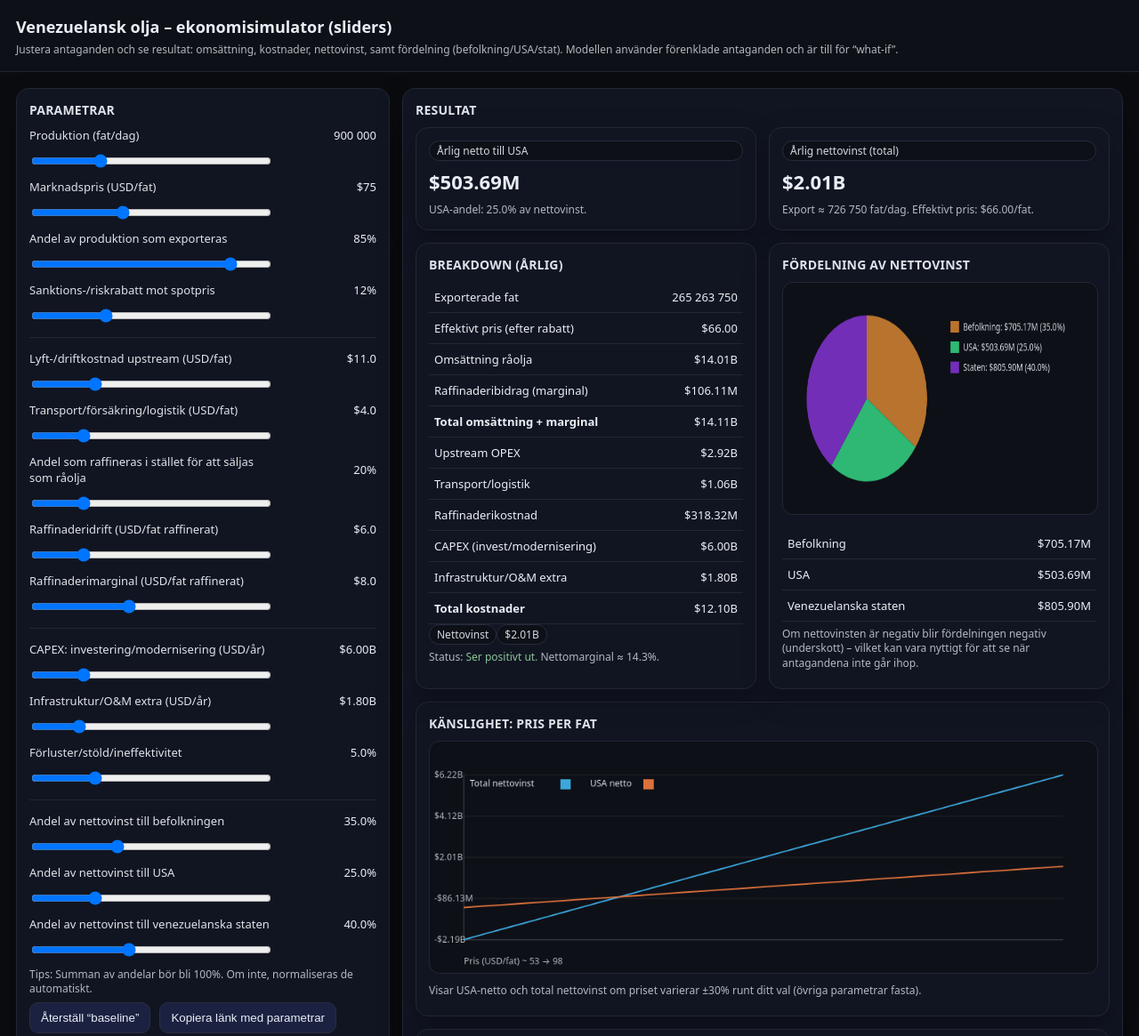
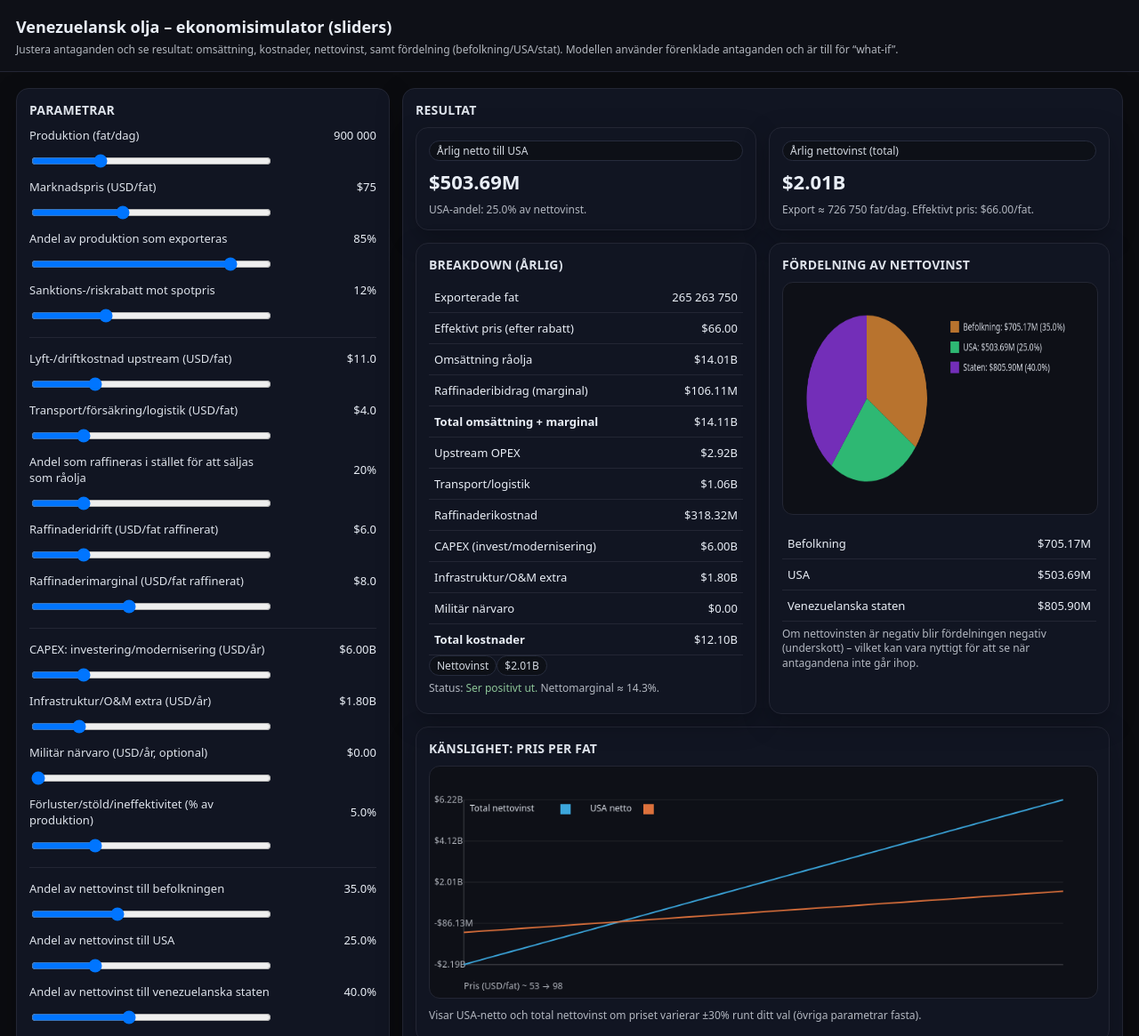
Before and after one commit to blyfoten/venezeuoilcalc, a plain HTML site: page index.html in a window 1280 px wide. Shown: the top 1165 px of the page at 89% size. Drawn offline with Linux system fonts and the light colour scheme.

Commit message:
Add military presence cost parameter and expand documentation
- Add optional military presence cost slider ($0-$15B/year) to model potential military expenses
- Clarify losses parameter label to specify it's a percentage of production
- Expand README.md with comprehensive documentation covering all parameters, results, and model assumptions

Co-Authored-By: Claude Sonnet 4.5 <noreply@anthropic.com>

```diff
--- a/index.html
+++ b/index.html
@@ -123,7 +123,13 @@
     </div>
 
     <div class="row">
-      <label for="losses">Förluster/stöld/ineffektivitet</label>
+      <label for="military">Militär närvaro (USD/år, optional)</label>
+      <div class="val" id="military_v"></div>
+      <input id="military" type="range" min="0" max="15000000000" step="100000000" value="0">
+    </div>
+
+    <div class="row">
+      <label for="losses">Förluster/stöld/ineffektivitet (% av produktion)</label>
       <div class="val" id="losses_v"></div>
       <input id="losses" type="range" min="0" max="20" step="0.5" value="5">
     </div>
@@ -191,6 +197,7 @@
             <tr><td>Raffinaderikostnad</td><td id="t_ref_cost">–</td></tr>
             <tr><td>CAPEX (invest/modernisering)</td><td id="t_capex">–</td></tr>
             <tr><td>Infrastruktur/O&M extra</td><td id="t_infra">–</td></tr>
+            <tr><td>Militär närvaro</td><td id="t_military">–</td></tr>
             <tr><td><b>Total kostnader</b></td><td id="t_total_cost"><b>–</b></td></tr>
             <tr><td class="pill">Nettovinst</td><td id="t_net" class="pill">–</td></tr>
           </tbody>
@@ -228,7 +235,7 @@
         <li>Exporterade volymer = produktion × exportandel × (1 − förluster).</li>
         <li>Effektivt pris = marknadspris × (1 − rabatt).</li>
         <li>Raffinaderibidrag: (raffinaderimarginal − raffinaderikostnad) × raffinerade fat.</li>
-        <li>Totalkostnader = upstream OPEX + transport + raffinaderikostnad + CAPEX + infrastruktur.</li>
+        <li>Totalkostnader = upstream OPEX + transport + raffinaderikostnad + CAPEX + infrastruktur + militär närvaro.</li>
         <li>Andelar normaliseras om de inte summerar till 100%.</li>
       </ul>
     </div>
@@ -241,7 +248,7 @@
   const sliders = [
     "bpd","price","exportShare","discount","opex","transport",
     "refiningShare","refiningCost","refiningMargin",
-    "capex","infra","losses",
+    "capex","infra","military","losses",
     "popShare","usShare","stateShare"
   ];
 
@@ -257,6 +264,7 @@
     refiningMargin: 8,
     capex: 6000000000,
     infra: 1800000000,
+    military: 0,
     losses: 5,
     popShare: 35,
     usShare: 25,
@@ -322,8 +330,9 @@
 
     const capex = p.capex;
     const infra = p.infra;
+    const military = p.military;
 
-    const totalCost = upstreamOpex + transport + refCost + capex + infra;
+    const totalCost = upstreamOpex + transport + refCost + capex + infra + military;
     const net = totalRev - totalCost;
 
     const pop = net * (p.popShare/100);
@@ -333,7 +342,7 @@
     return {
       produced, exported, refinedBbl, crudeSoldBbl,
       effPrice, revCrude, refProfit, totalRev,
-      upstreamOpex, transport, refCost, capex, infra,
+      upstreamOpex, transport, refCost, capex, infra, military,
       totalCost, net, pop, us, state,
       shares: { pop: p.popShare, us: p.usShare, state: p.stateShare }
     };
@@ -351,6 +360,7 @@
     $("refiningMargin_v").textContent = `$${p.refiningMargin.toFixed(1)}`;
     $("capex_v").textContent = fmtUSD(p.capex);
     $("infra_v").textContent = fmtUSD(p.infra);
+    $("military_v").textContent = fmtUSD(p.military);
     $("losses_v").textContent = `${p.losses.toFixed(1)}%`;
 
     // visa normaliserade andelar i UI också
@@ -516,6 +526,7 @@
     $("t_ref_cost").textContent = fmtUSD(res.refCost);
     $("t_capex").textContent = fmtUSD(res.capex);
     $("t_infra").textContent = fmtUSD(res.infra);
+    $("t_military").textContent = fmtUSD(res.military);
     $("t_total_cost").textContent = fmtUSD(res.totalCost);
     $("t_net").textContent = fmtUSD(res.net);
 
```
Also changed, not shown: 1 other file.
